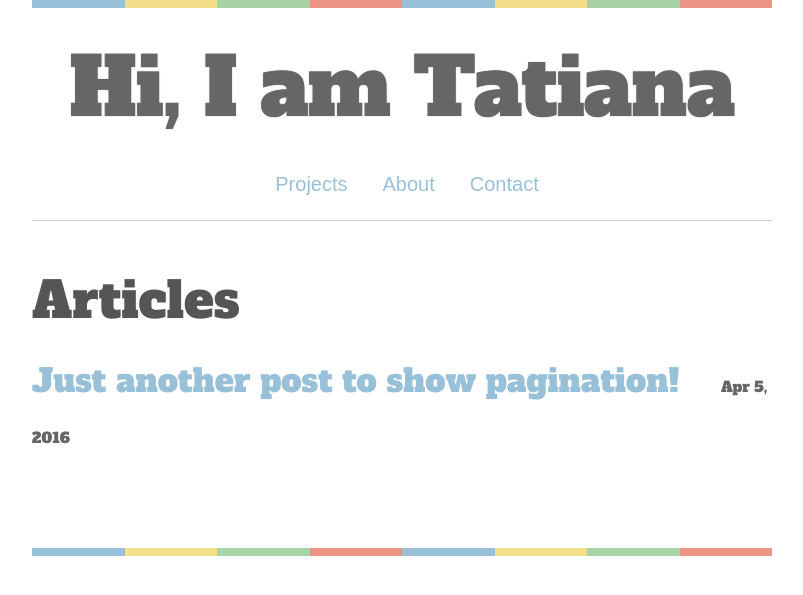
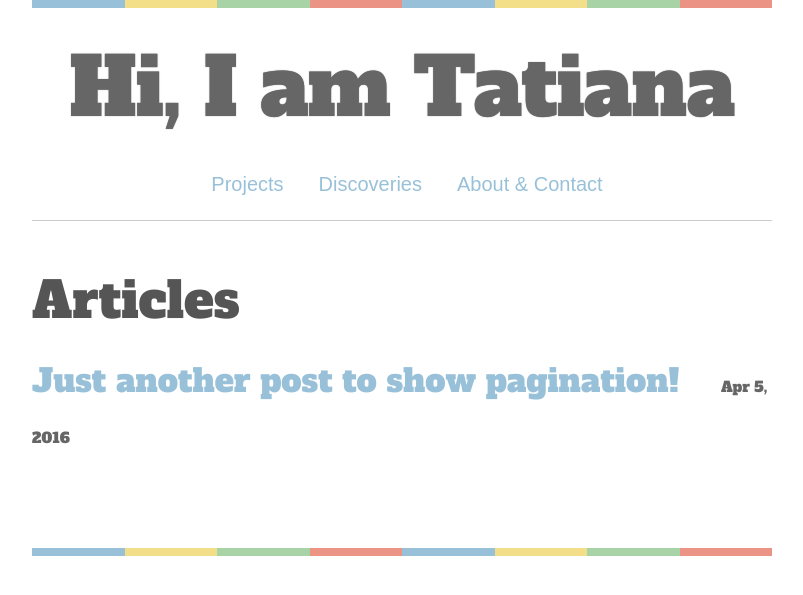
Before and after one commit to tatieliseeva/v-master, a Jekyll site: the page built from index.html, in a window 1280 px wide. Shown: the top 595 px of the page, without its empty margins (238-1041 px from the left). Built offline with Jekyll 4.4.1, drawn with Linux system fonts in a browser that asks for light colours; some web fonts are replaced; the list of posts is cut into pages by our own code.

Commit message:
Update header.html

```diff
--- a/_includes/header.html
+++ b/_includes/header.html
@@ -6,8 +6,8 @@
     <a href="{{ site.baseurl }}/"><h1 class="site-title">{{ site.title }}</h1></a>
     <nav class="site-nav">
     <a href="{{site.baseurl}}/projects" class="nav-link">Projects</a>
-    <a href="{{site.baseurl}}/about/" class="nav-link">About</a>
-    <a href="{{site.baseurl}}/contact/" class="nav-link">Contact</a>
+    <a href="{{site.baseurl}}/discoveries" class="nav-link">Discoveries</a>
+    <a href="{{site.baseurl}}/aboutandcontact/" class="nav-link">About & Contact</a>
     </nav>
 
   </div>
```
